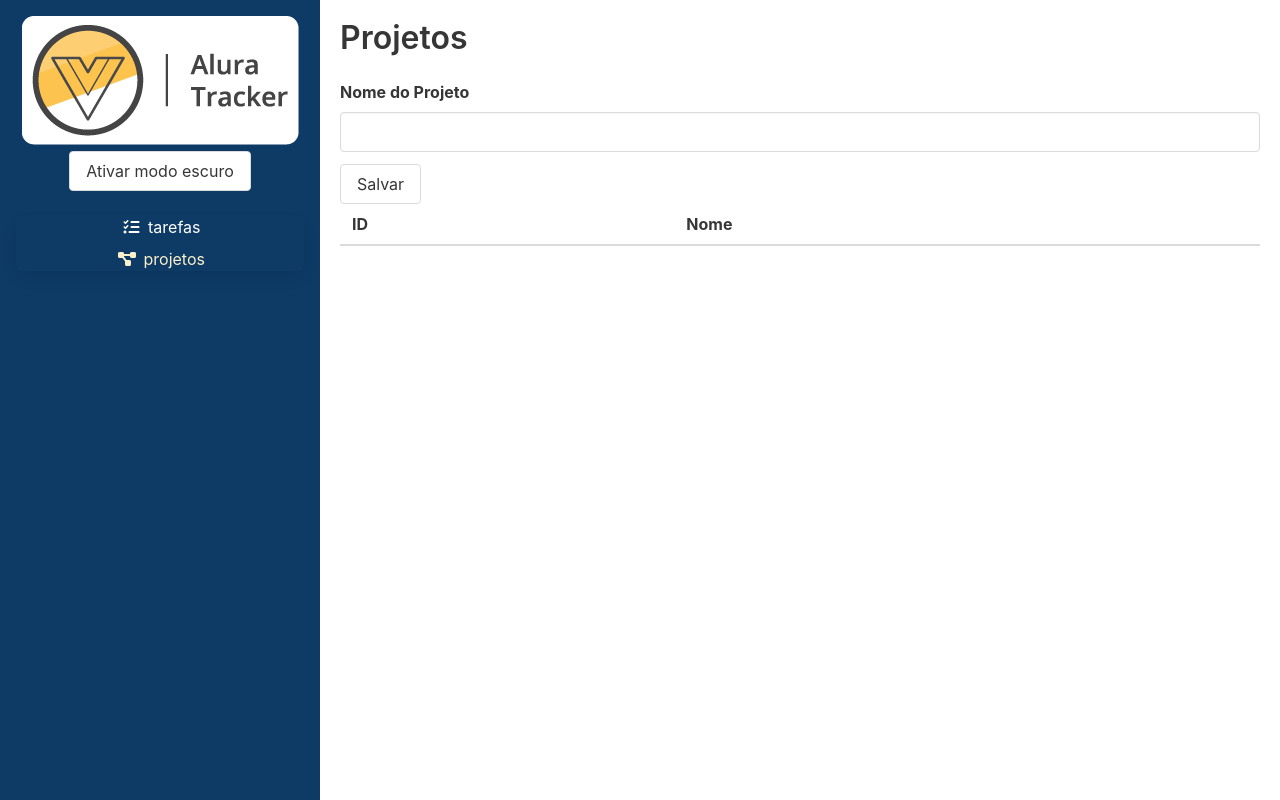
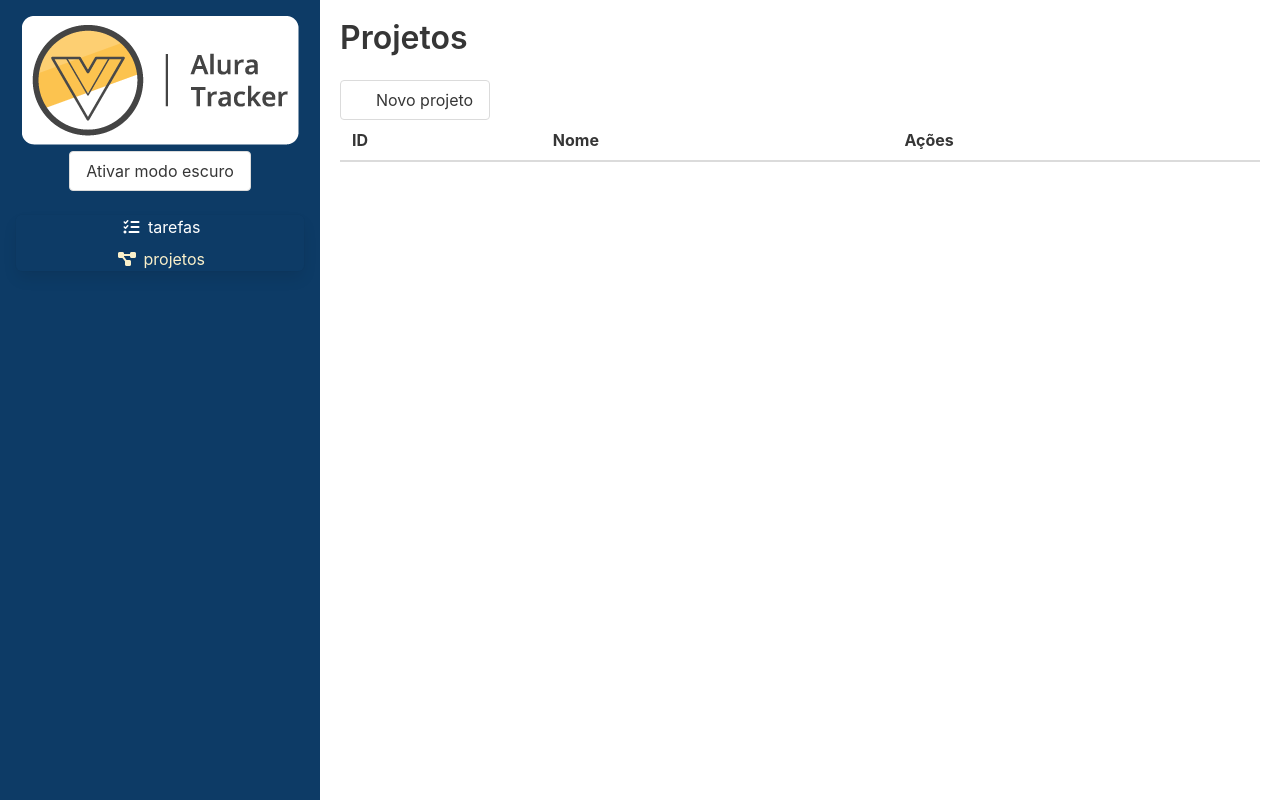
Before and after one commit to max963/tracker-max, a Vue app: page /#/projetos in a window 1280 px wide. Built offline with nearby package versions, Linux system fonts and the light colour scheme.

Commit message:
refactor: split projects in forms and list pages

```diff
--- a/src/views/Projetos.vue
+++ b/src/views/Projetos.vue
@@ -1,28 +1,29 @@
 <template>
   <section class="projetos">
     <h1 class="title">Projetos</h1>
-    <form @submit.prevent="salvar">
-      <div class="field">
-        <label for="nomeDoProjeto" class="label">
-          Nome do Projeto
-        </label>
-        <input type="text" class="input" v-model="nomeDoProjeto" id="nomeDoProjeto">
-      </div>
-      <div class="field">
-        <button class="button">Salvar</button>
-      </div>
-    </form>
+    <router-link to="/projetos/novo" class="button">
+      <Icons :icone="add" />
+      <span>Novo projeto</span>
+    </router-link>
     <table class="table is-fullwidth">
       <thead>
         <tr>
           <th>ID</th>
           <th>Nome</th>
+          <th>Ações</th>
         </tr>
       </thead>
       <tbody>
         <tr v-for="projeto in projetos" :key="projeto.id">
           <td> {{projeto.id}} </td>
           <td> {{projeto.nome}} </td>
+          <td>
+            <router-link :to="`/projetos/${projeto.id}`" class="button">
+              <span class="icon is-small">
+                <i class="fas fa-pencil-alt"></i>
+              </span>
+            </router-link>
+          </td>
         </tr>
       </tbody>
     </table>
@@ -30,26 +31,16 @@
 </template>
 
 <script lang="ts">
+import Icons from "@/components/Icons.vue";
 import { useStore } from "@/store";
 import { computed, defineComponent } from "@vue/runtime-core";
 
 export default defineComponent({
+  components: { Icons },
   name: 'Projetos',
-  data () {
-    return {
-      nomeDoProjeto: ''
-    }
-  },
-  methods: {
-    salvar () {
-      this.store.commit('ADICIONA_PROJETO', this.nomeDoProjeto)
-      this.nomeDoProjeto = ''
-    }
-  },
   setup () {
     const store = useStore();
     return {
-      store,
       projetos: computed(() => store.state.projetos)
     }
   }
--- /dev/null
+++ b/src/views/Projetos/Formulario.vue
@@ -0,0 +1,49 @@
+<template>
+  <section class="projetos">
+    <h1 class="title">Projetos</h1>
+    <form @submit.prevent="salvar">
+      <div class="field">
+        <label for="nomeDoProjeto" class="label">
+          Nome do Projeto
+        </label>
+        <input type="text" class="input" v-model="nomeDoProjeto" id="nomeDoProjeto">
+      </div>
+      <div class="field">
+        <button class="button">Salvar</button>
+      </div>
+    </form>
+  </section>
+</template>
+
+<script lang="ts">
+import { useStore } from "@/store";
+import { defineComponent } from "@vue/runtime-core";
+
+export default defineComponent({
+  name: 'Formulario',
+  data () {
+    return {
+      nomeDoProjeto: ''
+    }
+  },
+  methods: {
+    salvar () {
+      this.store.commit('ADICIONA_PROJETO', this.nomeDoProjeto)
+      this.nomeDoProjeto = ''
+      this.$router.push('/projetos')
+    }
+  },
+  setup () {
+    const store = useStore();
+    return {
+      store
+    }
+  }
+})
+</script>
+
+<style scoped>
+.projetos {
+  padding: 1.25rem;
+}
+</style>
```
